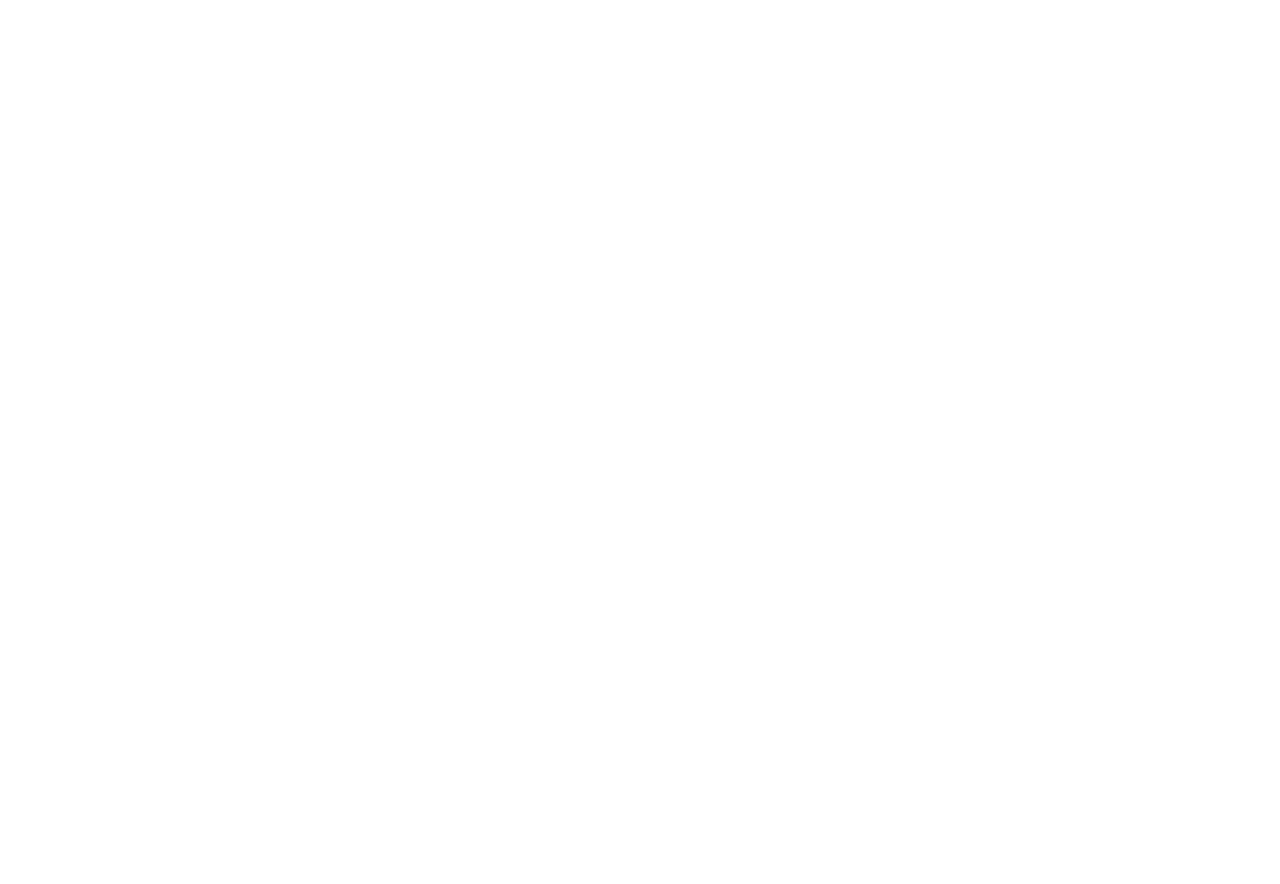
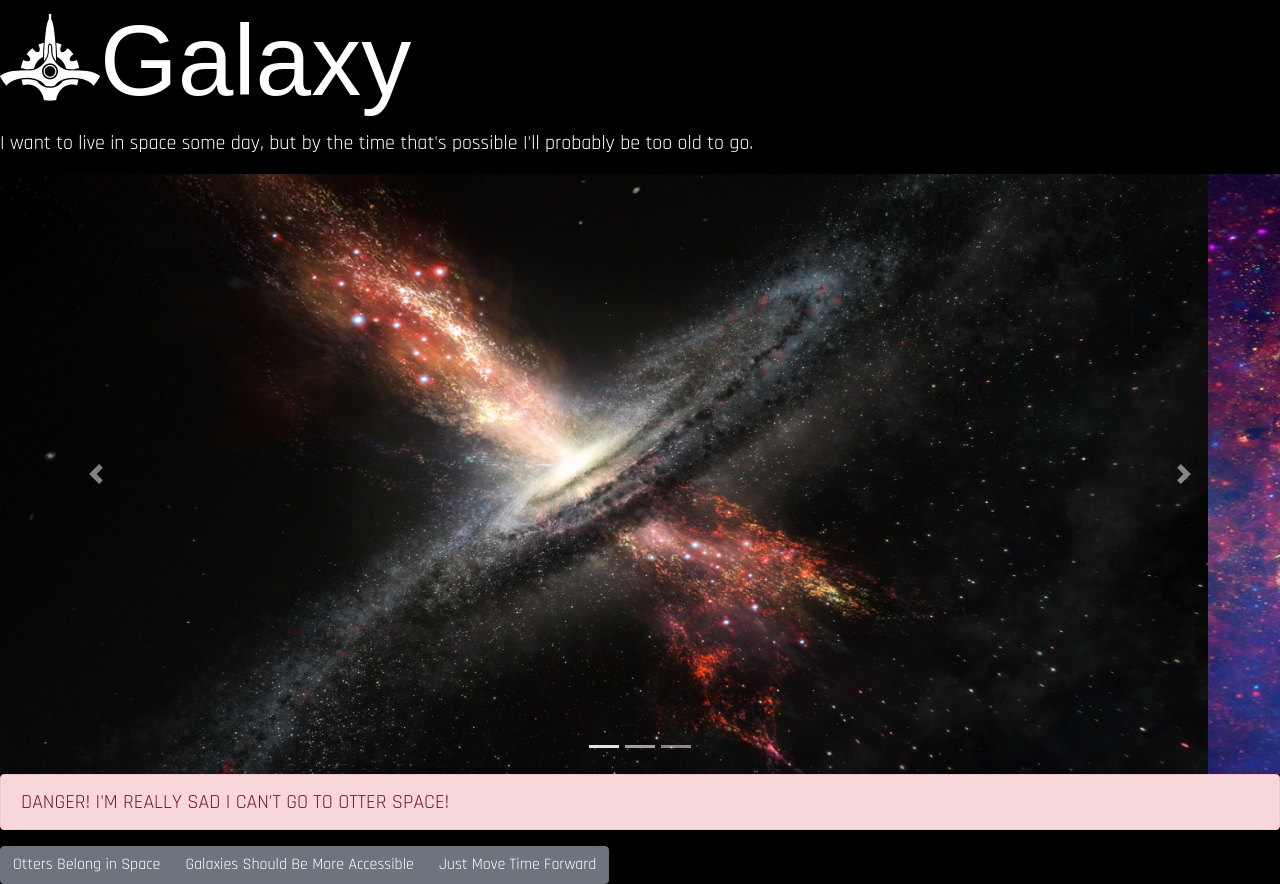
Before and after one commit to yahtzi/Lecture-13, a plain HTML site: page index.html in a window 1280 px wide. Before the commit the page ends 800 px from the top, so only its background shows below. Drawn offline with nearby package versions, Linux system fonts and the light colour scheme; a web font is replaced by a local one.

Commit message:
I added everything, all of it.

```diff
--- a/index.html
+++ b/index.html
@@ -5,8 +5,57 @@
     <meta name="viewport" content="width=device-width, initial-scale=1.0">
     <meta http-equiv="X-UA-Compatible" content="ie=edge">
     <title>Lecture 13</title>
+    <link rel="stylesheet" href="https://stackpath.bootstrapcdn.com/bootstrap/4.3.1/css/bootstrap.min.css" integrity="sha384-ggOyR0iXCbMQv3Xipma34MD+dH/1fQ784/j6cY/iJTQUOhcWr7x9JvoRxT2MZw1T" crossorigin="anonymous">
+    <script src="https://kit.fontawesome.com/fbd6e0d4a5.js" crossorigin="anonymous"></script>
+    <link rel="stylesheet" href="https://cdnjs.cloudflare.com/ajax/libs/animate.css/3.7.2/animate.min.css">
+    <link rel="stylesheet" href="main.css">
+    <link href="https://fonts.googleapis.com/css?family=Glass+Antiqua|Notable|Rajdhani|Vibes&display=swap" rel="stylesheet">
 </head>
 <body>
+    <header>
+        <h1 class="animated fadeInRight"><i class="fab fa-galactic-senate"></i>Galaxy</h1>
+    </header>
+    <p>
+        I want to live in space some day, but by the time that's possible I'll probably be too old to go.
+    </p>
+    <div id="carouselExampleIndicators" class="carousel slide" data-ride="carousel">
+            <ol class="carousel-indicators">
+              <li data-target="#carouselExampleIndicators" data-slide-to="0" class="active"></li>
+              <li data-target="#carouselExampleIndicators" data-slide-to="1"></li>
+              <li data-target="#carouselExampleIndicators" data-slide-to="2"></li>
+            </ol>
+            <div class="carousel-inner">
+              <div class="carousel-item active">
+                <img src="images/explosion.jpg" class="d-block w-100" alt="Something in space exploding into a flurry of colors.">
+              </div>
+              <div class="carousel-item">
+                <img src="images/galactic.jpg" class="d-block w-100" alt="A galaxy with many pink, blue, and purple hues.">
+              </div>
+              <div class="carousel-item">
+                <img src="images/galaxy.jpg" class="d-block w-100" alt="A galaxy that's swirling.">
+              </div>
+            </div>
+            <a class="carousel-control-prev" href="#carouselExampleIndicators" role="button" data-slide="prev">
+              <span class="carousel-control-prev-icon" aria-hidden="true"></span>
+              <span class="sr-only">Previous</span>
+            </a>
+            <a class="carousel-control-next" href="#carouselExampleIndicators" role="button" data-slide="next">
+              <span class="carousel-control-next-icon" aria-hidden="true"></span>
+              <span class="sr-only">Next</span>
+            </a>
+          </div>
+          <div class="alert alert-danger" role="alert">
+                DANGER! I'M REALLY SAD I CAN'T GO TO OTTER SPACE!
+            </div>
 
+            <div class="btn-group" role="group" aria-label="Basic example">
+                    <button type="button" class="btn btn-secondary">Otters Belong in Space</button>
+                    <button type="button" class="btn btn-secondary">Galaxies Should Be More Accessible</button>
+                    <button type="button" class="btn btn-secondary">Just Move Time Forward</button>
+            </div>
+
+<script src="https://code.jquery.com/jquery-3.3.1.slim.min.js" integrity="sha384-q8i/X+965DzO0rT7abK41JStQIAqVgRVzpbzo5smXKp4YfRvH+8abtTE1Pi6jizo" crossorigin="anonymous"></script>
+<script src="https://cdnjs.cloudflare.com/ajax/libs/popper.js/1.14.7/umd/popper.min.js" integrity="sha384-UO2eT0CpHqdSJQ6hJty5KVphtPhzWj9WO1clHTMGa3JDZwrnQq4sF86dIHNDz0W1" crossorigin="anonymous"></script>
+<script src="https://stackpath.bootstrapcdn.com/bootstrap/4.3.1/js/bootstrap.min.js" integrity="sha384-JjSmVgyd0p3pXB1rRibZUAYoIIy6OrQ6VrjIEaFf/nJGzIxFDsf4x0xIM+B07jRM" crossorigin="anonymous"></script>
 </body>
 </html>
--- a/main.css
+++ b/main.css
@@ -0,0 +1,22 @@
+/*
+font-family: 'Glass Antiqua', cursive;
+font-family: 'Vibes', cursive;
+font-family: 'Notable', sans-serif;
+font-family: 'Rajdhani', sans-serif;
+
+<i class="fab fa-galactic-senate"></i>
+*/
+body {
+    font-family: 'Rajdhani', sans-serif;
+    font-size: 20px;
+    background-color: black;
+    color: white;
+}
+ header h1 {
+    font-family: 'Notable', sans-serif;
+    font-size: 100px;
+ }
+ img {
+     max-width: 2500px;
+     max-height: 600px;
+ }
```
Also changed, not shown: images/explosion.jpg (added), images/galactic.jpg (added), images/galaxy.jpg (added).
